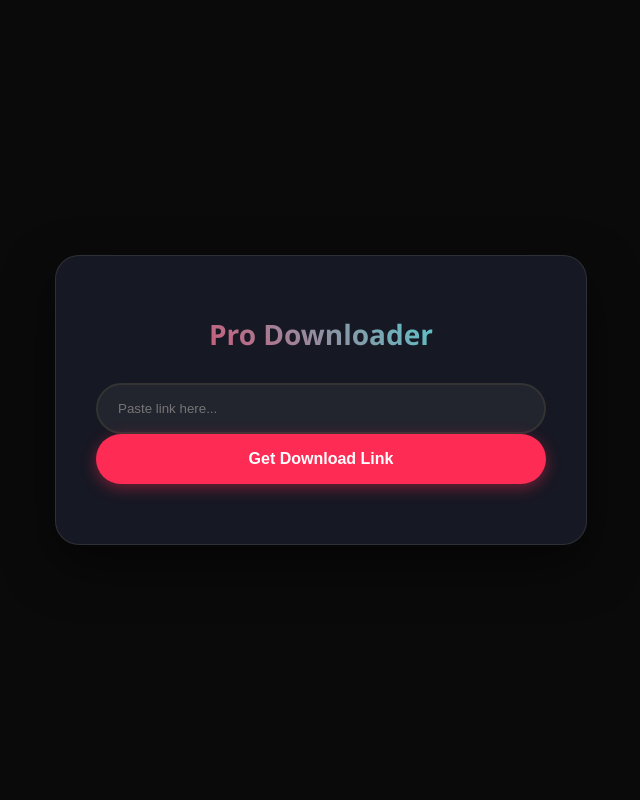
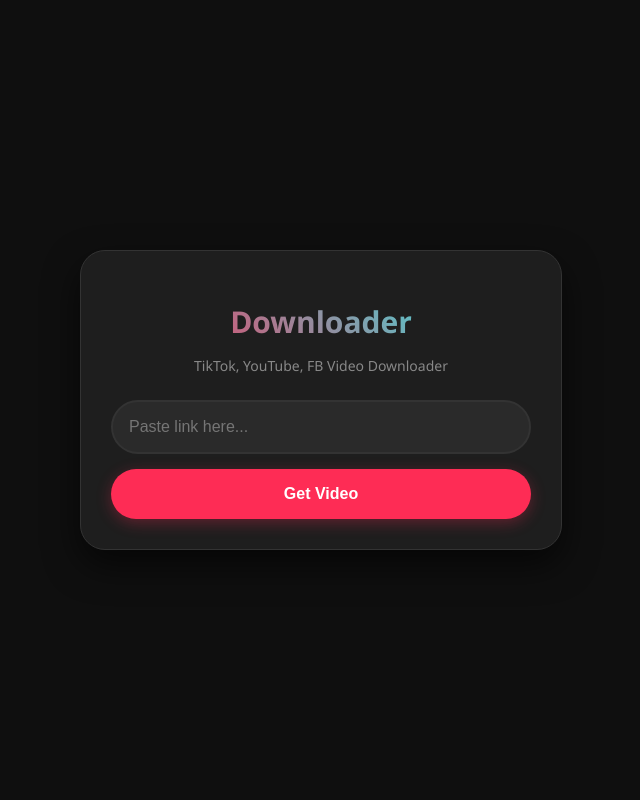
Before and after one commit to jonas76656-sketch/h, a Flask app: page / in a window 1280 px wide. Shown: the whole page, without its empty margins (319-959 px from the left). Run offline with Flask 3, Linux system fonts and the light colour scheme; some libraries are stand-ins or nearby versions.

Commit message:
Update index.html

```diff
--- a/templates/index.html
+++ b/templates/index.html
@@ -1,62 +1,59 @@
 <!DOCTYPE html>
-<html lang="en">
+<html lang="my">
 <head>
     <meta charset="UTF-8">
     <meta name="viewport" content="width=device-width, initial-scale=1.0">
-    <title>Pro Video Downloader</title>
+    <title>Video Downloader Pro</title>
     <style>
         :root {
             --primary: #fe2c55;
             --secondary: #25f4ee;
-            --dark: #0a0a0a;
-            --card: #161823;
+            --dark-bg: #0f0f0f;
+            --card-bg: #1e1e1e;
         }
 
         body {
-            font-family: 'Segoe UI', sans-serif;
-            background: var(--dark);
+            font-family: 'Segoe UI', Tahoma, sans-serif;
+            background-color: var(--dark-bg);
             color: white;
+            margin: 0;
             display: flex;
             justify-content: center;
             align-items: center;
             min-height: 100vh;
-            margin: 0;
-            overflow-x: hidden;
         }
 
         .container {
-            background: var(--card);
-            padding: 40px;
-            border-radius: 24px;
-            box-shadow: 0 20px 50px rgba(0,0,0,0.5);
+            background: var(--card-bg);
             width: 90%;
-            max-width: 450px;
+            max-width: 420px;
+            padding: 30px;
+            border-radius: 25px;
+            box-shadow: 0 15px 35px rgba(0,0,0,0.6);
             text-align: center;
-            border: 1px solid rgba(255,255,255,0.1);
+            border: 1px solid #333;
         }
 
         h1 {
-            font-size: 28px;
             background: linear-gradient(45deg, var(--primary), var(--secondary));
             -webkit-background-clip: text;
             -webkit-text-fill-color: transparent;
-            margin-bottom: 30px;
+            font-size: 30px;
+            margin-bottom: 10px;
         }
 
-        .input-group {
-            position: relative;
-            margin-bottom: 20px;
-        }
+        p { color: #888; font-size: 14px; margin-bottom: 25px; }
 
         input {
             width: 100%;
-            padding: 16px 20px;
-            background: rgba(255,255,255,0.05);
+            padding: 16px;
+            border-radius: 30px;
             border: 2px solid #333;
-            border-radius: 50px;
+            background: #2a2a2a;
             color: white;
             box-sizing: border-box;
             outline: none;
+            font-size: 16px;
             transition: 0.3s;
         }
 
@@ -65,151 +62,129 @@
         .btn-get {
             width: 100%;
             padding: 16px;
-            border-radius: 50px;
+            margin-top: 15px;
+            border-radius: 30px;
             border: none;
             background: var(--primary);
             color: white;
             font-weight: bold;
             font-size: 16px;
             cursor: pointer;
-            box-shadow: 0 4px 15px rgba(254, 44, 85, 0.4);
-            transition: 0.3s;
+            box-shadow: 0 4px 15px rgba(254, 44, 85, 0.3);
         }
 
-        .btn-get:hover { transform: scale(1.02); opacity: 0.9; }
-
         #result {
+            margin-top: 30px;
             display: none;
-            margin-top: 30px;
-            animation: slideUp 0.5s ease;
-        }
-
-        .video-card {
+            padding: 15px;
             background: rgba(255,255,255,0.03);
-            border-radius: 15px;
-            padding: 15px;
+            border-radius: 20px;
             border: 1px solid #444;
         }
 
-        img { width: 100%; border-radius: 10px; margin-bottom: 15px; }
+        #thumb {
+            width: 100%;
+            border-radius: 12px;
+            margin-bottom: 15px;
+        }
 
         .btn-download {
             display: block;
+            width: 100%;
+            padding: 15px;
             background: var(--secondary);
             color: black;
-            padding: 14px;
-            border-radius: 10px;
             text-decoration: none;
+            border-radius: 12px;
             font-weight: bold;
-            margin-top: 10px;
             cursor: pointer;
             border: none;
-            width: 100%;
+            font-size: 16px;
         }
 
         .loader {
             display: none;
-            width: 30px; height: 30px;
             border: 4px solid #333;
             border-top: 4px solid var(--primary);
             border-radius: 50%;
+            width: 35px;
+            height: 35px;
             animation: spin 1s linear infinite;
             margin: 20px auto;
         }
 
-        @keyframes spin { 100% { transform: rotate(360deg); } }
-        @keyframes slideUp { from { opacity: 0; transform: translateY(20px); } to { opacity: 1; transform: translateY(0); } }
+        @keyframes spin { 0% { transform: rotate(0deg); } 100% { transform: rotate(360deg); } }
     </style>
 </head>
 <body>
 
     <div class="container">
-        <h1>Pro Downloader</h1>
+        <h1>Downloader</h1>
+        <p>TikTok, YouTube, FB Video Downloader</p>
 
-        <div class="input-group">
-            <input type="text" id="urlInput" placeholder="Paste link here...">
-            <button class="btn-get" onclick="fetchVideo()">Get Download Link</button>
-        </div>
+        <input type="text" id="urlInput" placeholder="Paste link here...">
+        <button class="btn-get" onclick="fetchVideo()">Get Video</button>
 
         <div id="loader" class="loader"></div>
 
         <div id="result">
-            <div class="video-card">
-                <img id="thumb" src="">
-                <p id="title" style="font-size: 14px; margin-bottom: 15px; color: #ccc;"></p>
-                <button id="dlBtn" class="btn-download">Download MP4 Now</button>
-            </div>
+            <img id="thumb" src="">
+            <p id="videoTitle" style="color: white; margin-bottom: 15px; font-weight: bold;"></p>
+            <button id="dlBtn" class="btn-download">Download MP4 Now</button>
         </div>
     </div>
 
     <script>
+        // သင့်၏ Railway Domain URL
+        const BASE_URL = "https://h-production-8be0.up.railway.app";
+
         async function fetchVideo() {
-            const url = document.getElementById('urlInput').value;
+            const urlInput = document.getElementById('urlInput').value;
             const loader = document.getElementById('loader');
-            const result = document.getElementById('result');
+            const resultDiv = document.getElementById('result');
+            const dlBtn = document.getElementById('dlBtn');
 
-            if (!url) return alert("Please paste a link!");
+            if (!urlInput) return alert("Link ထည့်ပေးပါ");
 
             loader.style.display = 'block';
-            result.style.display = 'none';
+            resultDiv.style.display = 'none';
 
             try {
-                // မှတ်ချက် - ဤနေရာတွင် သင်၏ Railway URL ကို အစားထိုးရန် မမေ့ပါနှင့်
-                const res = await fetch('/download', {
+                const response = await fetch(`${BASE_URL}/download`, {
                     method: 'POST',
-                    headers: {'Content-Type': 'application/json'},
-                    body: JSON.stringify({url: url})
+                    headers: { 'Content-Type': 'application/json' },
+                    body: JSON.stringify({ url: urlInput })
                 });
 
-                const data = await res.json();
+                const data = await response.json();
 
                 if (data.success) {
                     document.getElementById('thumb').src = data.thumbnail;
-                    document.getElementById('title').innerText = data.title;
+                    document.getElementById('videoTitle').innerText = data.title;
 
-                    // Force Download အတွက် Function ချိတ်ခြင်း
-                    document.getElementById('dlBtn').onclick = () => {
-                        forceDownload(data.download_url, 'video.mp4');
+                    // Proxy Route ကို သုံးပြီး တန်းဒေါင်းခိုင်းခြင်း
+                    dlBtn.onclick = function() {
+                        dlBtn.innerText = "Downloading...";
+                        dlBtn.style.opacity = "0.5";
+
+                        // Force download via backend proxy
+                        window.location.href = `${BASE_URL}/proxy-download?url=${encodeURIComponent(data.download_url)}`;
+
+                        setTimeout(() => {
+                            dlBtn.innerText = "Download MP4 Now";
+                            dlBtn.style.opacity = "1";
+                        }, 5000);
                     };
 
                     loader.style.display = 'none';
-                    result.style.display = 'block';
+                    resultDiv.style.display = 'block';
                 } else {
                     alert("Error: " + data.error);
                     loader.style.display = 'none';
                 }
-            } catch (e) {
-                alert("Server Error! Check your Railway connection.");
+            } catch (error) {
+                alert("Server Error! Connection မရပါ။");
                 loader.style.display = 'none';
-            }
-        }
-
-        // ဗီဒီယို Player ပွင့်မလာဘဲ တန်းဒေါင်းပေးမည့် Function
-        async function forceDownload(url, filename) {
-            const btn = document.getElementById('dlBtn');
-            btn.innerText = "Downloading...";
-            btn.style.opacity = "0.5";
-
-            try {
-                const response = await fetch(url);
-                const blob = await response.blob();
-                const blobUrl = window.URL.createObjectURL(blob);
-
-                const a = document.createElement('a');
-                a.href = blobUrl;
-                a.download = filename;
-                document.body.appendChild(a);
-                a.click();
-                document.body.removeChild(a);
-                window.URL.revokeObjectURL(blobUrl);
-
-                btn.innerText = "Download MP4 Now";
-                btn.style.opacity = "1";
-            } catch (e) {
-                // Blob မရလျှင် ပုံမှန်အတိုင်း Link အသစ်ဖြင့် ဖွင့်ပေးရန်
-                window.open(url, '_blank');
-                btn.innerText = "Download MP4 Now";
-                btn.style.opacity = "1";
             }
         }
     </script>
```
